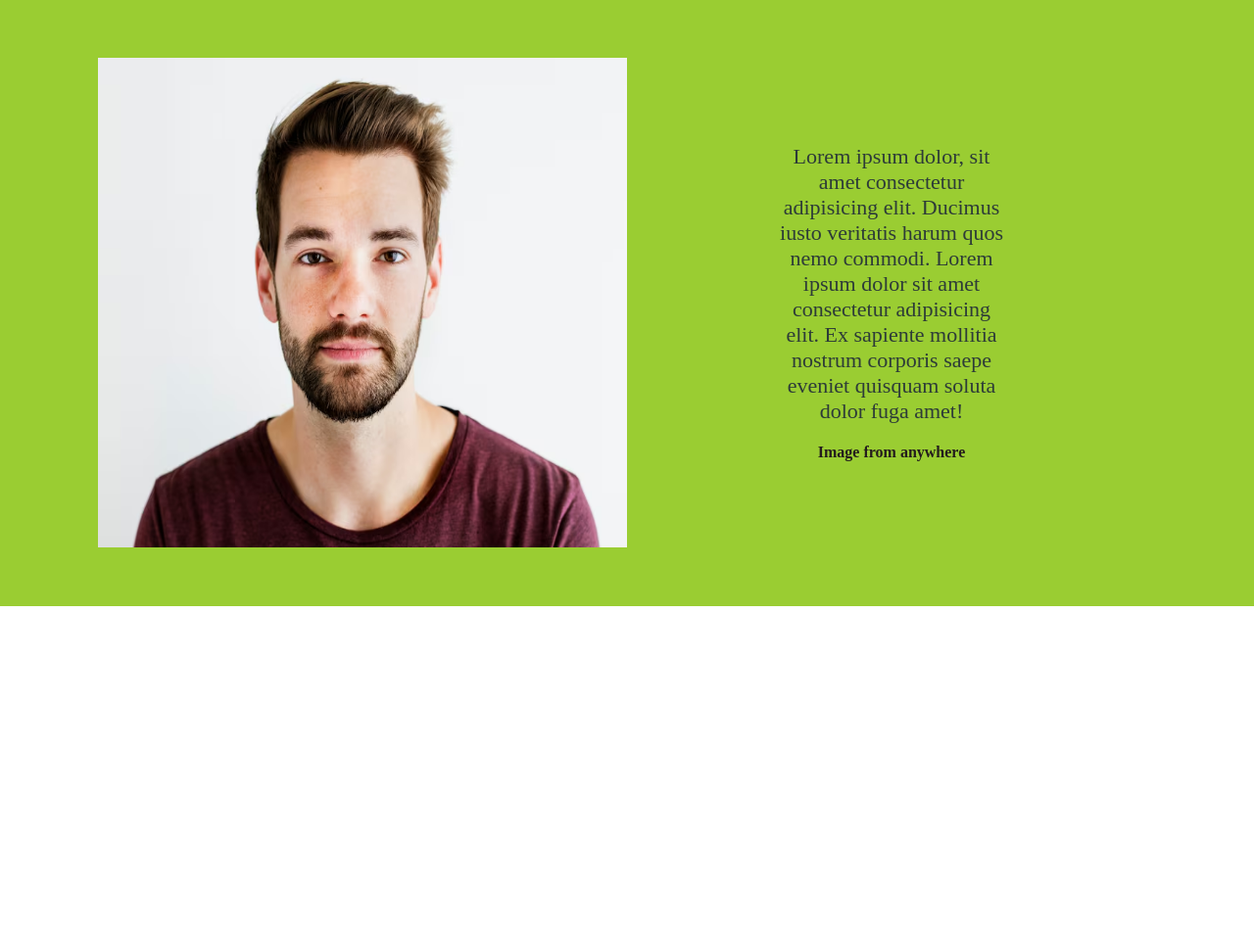
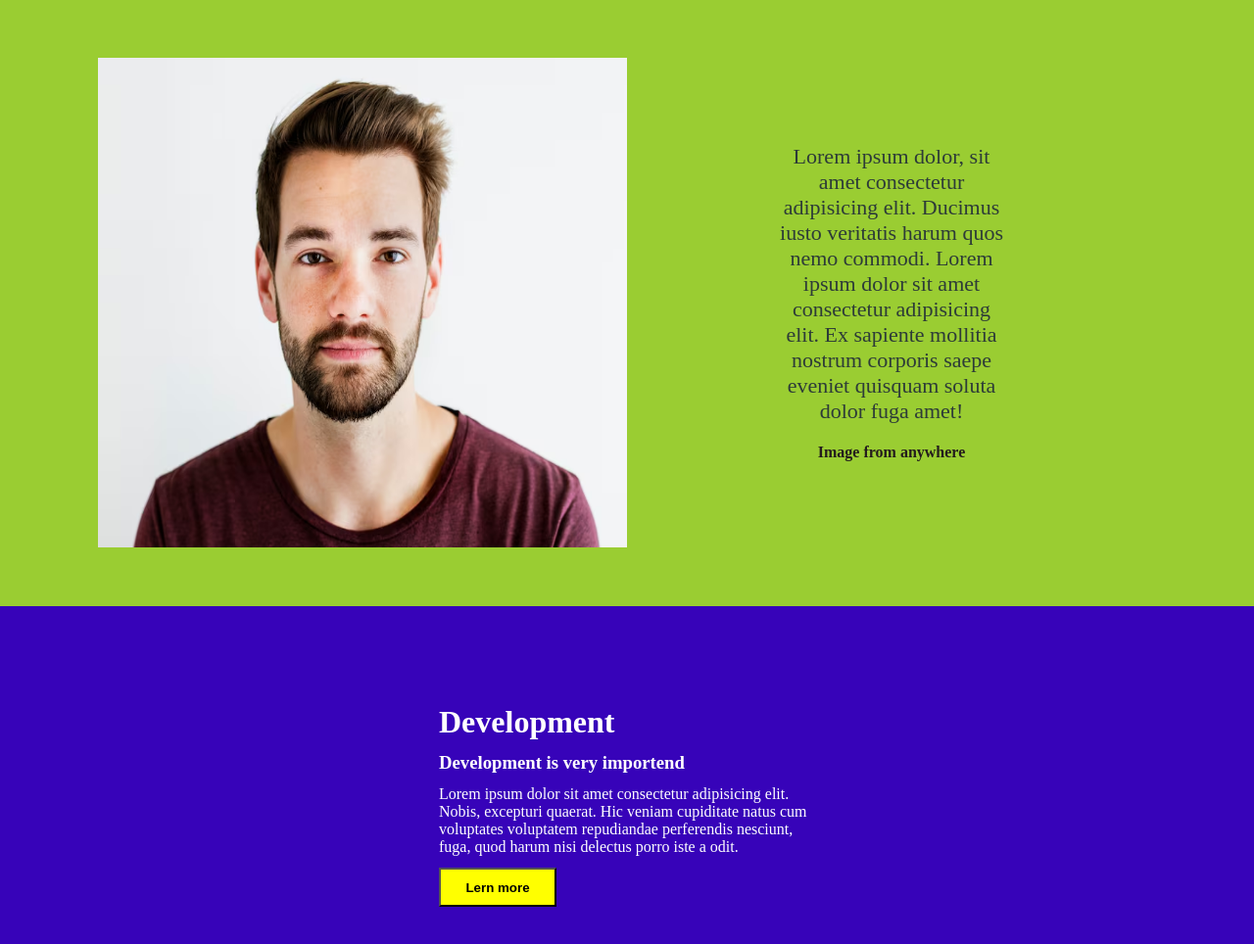
Before and after one commit to atikrahad/first-portfolio, a plain HTML site: page index.html in a window 1280 px wide. Shown: the part 68-1032 px from the top of the page at 98% size. Before the commit the page ends 800 px from the top, so only its background shows below. Drawn offline with Linux system fonts and the light colour scheme.

Commit message:
dev section created

```diff
--- a/index.html
+++ b/index.html
@@ -9,6 +9,9 @@
             padding: 0;
             margin: 0;
             /* font-family: sans-serif; */
+        }
+        body{
+            background-color: rgb(55, 3, 185);
         }
         nav{
             background-color: rgb(55, 3, 185);
@@ -55,6 +58,20 @@
             margin-top: 20px;
             color: rgb(36, 29, 29);
         }
+        .dev-section{
+            margin: 100px auto;
+            width: 30%;
+            color: white;
+            display: flex;
+            flex-direction: column;
+            gap: 12px;
+        }
+        button{
+            height: 40px;
+            width: 120px;
+            background-color: yellow;
+            font-weight: 600;
+        }
     </style>
 </head>
 <body>
@@ -73,5 +90,11 @@
             <h6>Image from anywhere</h6>
         </div>
     </div>
+    <div class="dev-section">
+        <h1>Development</h1>
+        <h3>Development is very importend</h3>
+        <p>Lorem ipsum dolor sit amet consectetur adipisicing elit. Nobis, excepturi quaerat. Hic veniam cupiditate natus cum voluptates voluptatem repudiandae perferendis nesciunt, fuga, quod harum nisi delectus porro iste a odit.</p>
+        <button>Lern more</button>
+    </div>
 </body>
 </html>
```
